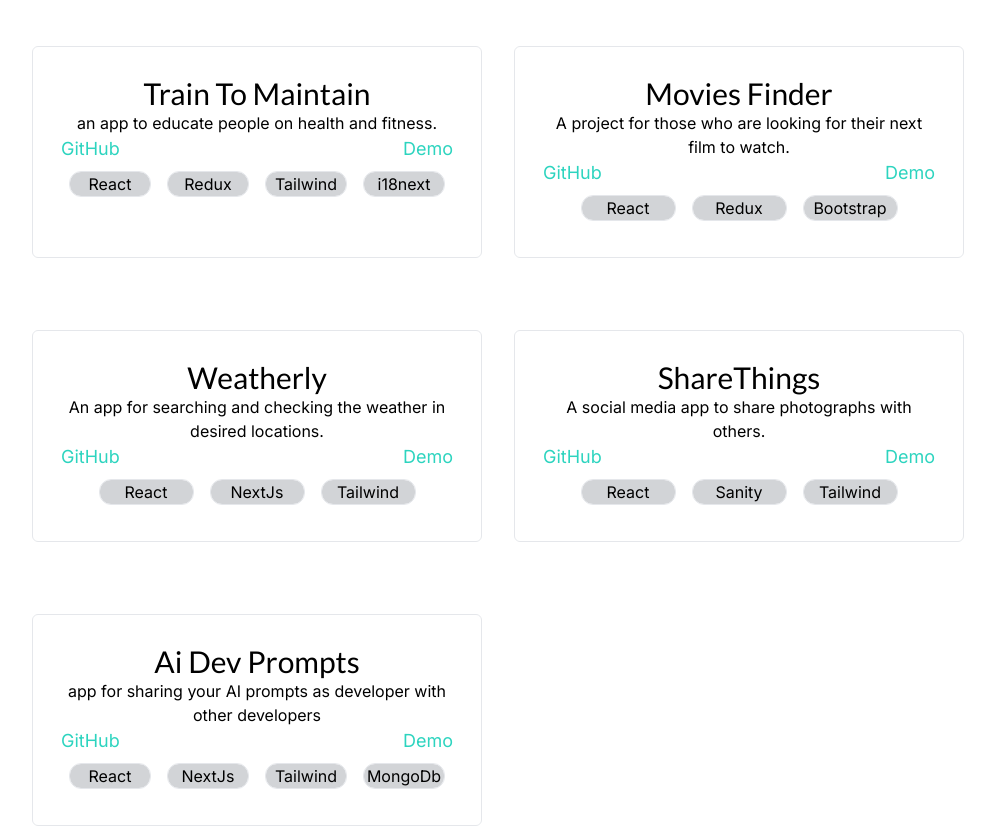
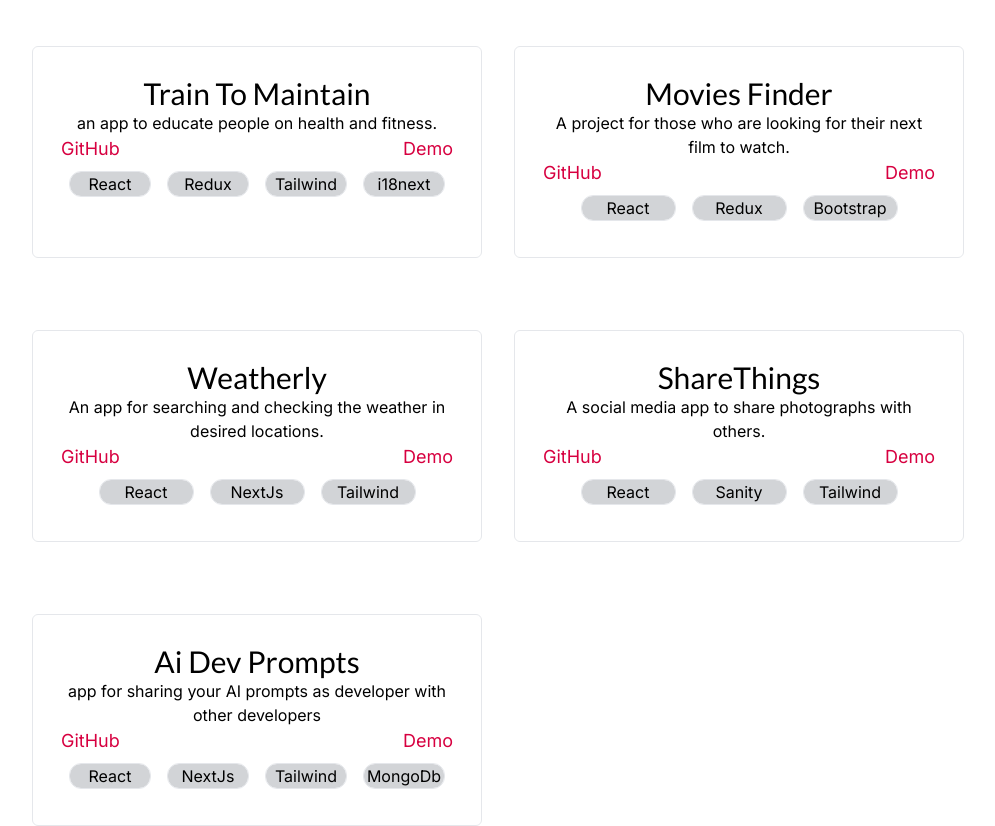
Before and after one commit to mahmodlte/mah-codes, a Next.js app: page / in a window 1280 px wide. Shown: the part 2540-3366 px from the top of the page, without its empty margins (48-1043 px from the left). Built offline with nearby package versions, Linux system fonts and the light colour scheme.

Commit message:
Changes for light mode in projects

```diff
--- a/components/Projects.jsx
+++ b/components/Projects.jsx
@@ -11,7 +11,7 @@
           return (
             <div
               key={project.id}
-              className="my-9 mx-4 h-auto max-w-[450px] w-full over:backdrop-blur-xl hover:bg-teal-400 hover:bg-clip-padding hover:backdrop-filter hover:bg-opacity-20 bg-white  rounded-md bg-clip-padding backdrop-filter backdrop-blur-sm bg-opacity-20 border dark:border-teal-500"
+              className="my-9 mx-4 h-auto max-w-[450px] w-full over:backdrop-blur-xl hover:bg-carmine hover:dark:bg-teal-400 hover:dark:bg-clip-padding hover:backdrop-filter hover:dark:bg-opacity-20 hover:bg-clip-padding hover:bg-opacity-20 bg-white  rounded-md bg-clip-padding backdrop-filter backdrop-blur-sm bg-opacity-20 border dark:border-teal-500"
             >
               <div className="m-7">
                 <h3 className="text-3xl text-center dark:text-white font-lato ">
@@ -25,14 +25,14 @@
                   <a
                     href={project.github}
                     target="_blank"
-                    className="text-teal-400 hover:cursor-pointer hover:underline text-lg "
+                    className="dark:text-teal-400 text-carmine hover:cursor-pointer hover:underline text-lg "
                   >
                     GitHub
                   </a>
                   <a
                     href={project.demo}
                     target="_blank"
-                    className="text-teal-400 hover:cursor-pointer hover:underline text-lg "
+                    className="dark:text-teal-400 text-carmine  hover:cursor-pointer hover:underline text-lg "
                   >
                     Demo
                   </a>
```
